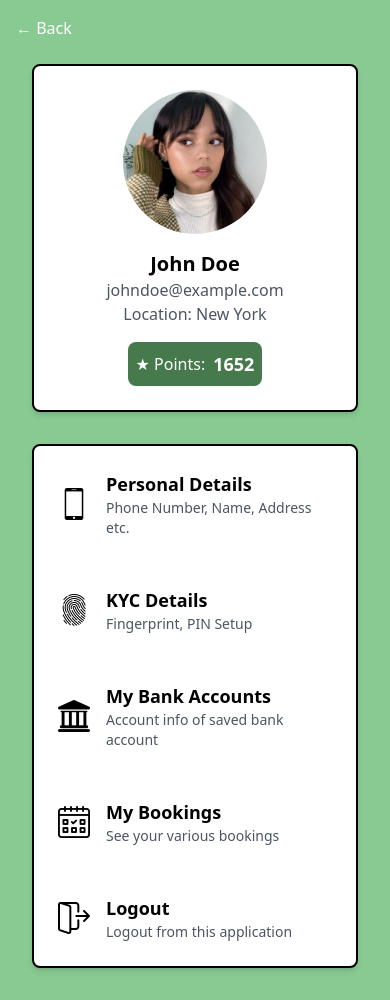
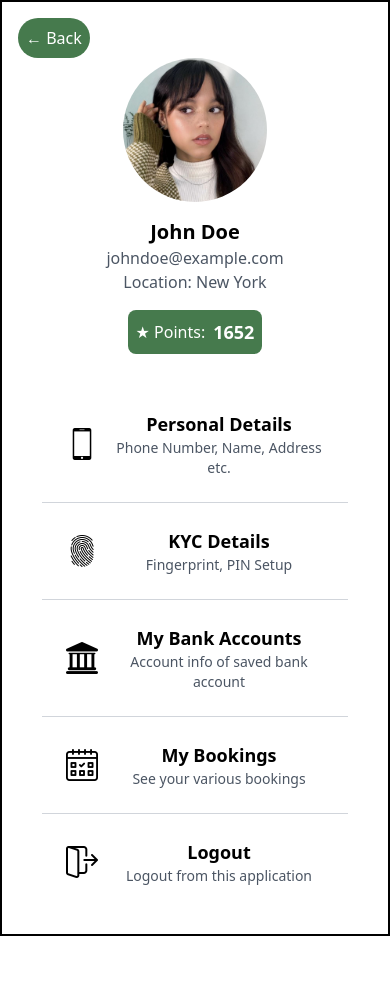
Before and after one commit to Kevaunjh/Wallet_Application, a React (Create React App) app: page /MyAccount in a window 390 px wide. After the commit the page ends 936 px from the top, so only its background shows below. Built offline with nearby package versions, Linux system fonts and the light colour scheme.

Commit message:
updaes on mobile layoput

```diff
--- a/src/AccountInfo/QuickServices/TopUpService.js
+++ b/src/AccountInfo/QuickServices/TopUpService.js
@@ -43,7 +43,7 @@ function TopUpService() {
       <div className="bg-white p-6 md:p-12 xl:rounded-3xl shadow-2xl w-full xl:max-w-4xl h-screen xl:h-[80vh] flex flex-col justify-center shadow-black border-black border-2 relative">
         {/* Back Button */}
         <div className="absolute top-12 left-12">
-          <Link to="/" className="text-base md:text-lg text-[#467a4d]">
+          <Link to="/" className="text-base md:text-lg rounded-full  p-2  bg-[#467a4d] text-white">
             &larr; Back
           </Link>
         </div>
--- a/src/AccountInfo/QuickServices/WaterService.js
+++ b/src/AccountInfo/QuickServices/WaterService.js
@@ -299,7 +299,7 @@ function WaterService() {
 
         {/* Back Button */}
         <div className="w-full flex justify-start mb-4 mt-12 px-8">
-          <Link to="/" className="text-lg text-[#467a4d]">
+          <Link to="/" className="text-lg rounded-full  p-2  bg-[#467a4d] text-white">
             &larr; Back
           </Link>
         </div>
--- a/src/MyAccount.js
+++ b/src/MyAccount.js
@@ -6,18 +6,96 @@ import fingerprintIcon from './images/fingerprint-scan.png';
 import bankIcon from './images/bank-building.png';
 import bookingsIcon from './images/booking.png';
 import logoutIcon from './images/logout.png';
+
 const points = 1652; // Update this value to match the global points
 
 function MyAccount() {
   return (
-    <div className="Profile bg-[#88ca92] min-h-screen flex flex-col items-center relative p-8">
-      {/* Back Button */}
-      <Link to="/" className="absolute top-4 left-4 text-white">
+    <div className="Profile bg-[#88ca92] min-h-screen flex flex-col items-center relative xl:p-8">
+      {/* Back Button for Larger Screens */}
+      <Link to="/" className="hidden xl:block absolute top-4 left-4 text-white">
         &larr; Back
       </Link>
 
+      {/* Combined Container for Small Screens */}
+      <div className="w-full xl:hidden bg-white p-6 xl:rounded-lg shadow-md flex flex-col items-center border-black border-2 relative min-h-screen h-auto">
+        {/* Back Button for Smaller Screens */}
+        <Link to="/" className="absolute top-4 left-4 rounded-full  p-2  bg-[#467a4d] text-white">
+          &larr; Back
+        </Link>
+
+        {/* Profile Picture and Details Container */}
+        <div className="flex flex-col items-center mt-8">
+          {/* Profile Picture */}
+          <img
+            src={profileplaceholder}
+            alt="Profile Placeholder"
+            className="w-36 h-36 rounded-full mb-4"
+          />
+          {/* Profile Details and Points */}
+          <div className="flex flex-col items-center">
+            <div className="text-center mb-4">
+              <h2 className="text-xl font-bold">John Doe</h2>
+              <p className="text-md text-gray-600">johndoe@example.com</p>
+              <p className="text-md text-gray-600">Location: New York</p>
+            </div>
+            <div className="bg-[#467a4d] p-1 rounded-lg flex items-center">
+              <Link className='flex items-center rounded-lg p-1' to="/Points">
+                <p className="text-md text-white mr-2">★ Points:</p>
+                <p className="text-lg font-semibold text-white">{points}</p>
+              </Link>
+            </div>
+          </div>
+        </div>
+
+        {/* Profile Info Section Links */}
+        <div className="flex flex-col mt-8 w-full overflow-y-auto text-left md:text-center xl:text-left">
+          <Link to="/Accountinfo/PersonalDetails" className="flex items-center p-6 hover:bg-gray-100 border-b border-gray-300 mx-4">
+            <img src={phoneIcon} alt="Phone Icon" className="w-8 h-8 mr-4 mx-auto" />
+            <div className="flex-1 text-center md:text-left">
+              <h3 className="text-lg font-semibold">Personal Details</h3>
+              <p className="text-sm text-gray-600">Phone Number, Name, Address etc.</p>
+            </div>
+          </Link>
+
+          <Link to="/Accountinfo/BiometricSetup" className="flex items-center p-6 hover:bg-gray-100 border-b border-gray-300 mx-4">
+            <img src={fingerprintIcon} alt="Fingerprint Icon" className="w-8 h-8 mr-4 mx-auto" />
+            <div className="flex-1 text-center md:text-left">
+              <h3 className="text-lg font-semibold">KYC Details</h3>
+              <p className="text-sm text-gray-600">Fingerprint, PIN Setup</p>
+            </div>
+          </Link>
+
+          <Link to="/Accountinfo/BankAccounts" className="flex items-center p-6 hover:bg-gray-100 border-b border-gray-300 mx-4">
+            <img src={bankIcon} alt="Bank Icon" className="w-8 h-8 mr-4 mx-auto" />
+            <div className="flex-1 text-center md:text-left">
+              <h3 className="text-lg font-semibold">My Bank Accounts</h3>
+              <p className="text-sm text-gray-600">Account info of saved bank account</p>
+            </div>
+          </Link>
+
+          <Link to="/Accountinfo/MyBookings" className="flex items-center p-6 hover:bg-gray-100 border-b border-gray-300 mx-4">
+            <img src={bookingsIcon} alt="Bookings Icon" className="w-8 h-8 mr-4 mx-auto" />
+            <div className="flex-1 text-center md:text-left">
+              <h3 className="text-lg font-semibold">My Bookings</h3>
+              <p className="text-sm text-gray-600">See your various bookings</p>
+            </div>
+          </Link>
+
+          <Link to="/Logout" className="flex items-center p-6 hover:bg-gray-100 mx-4">
+            <img src={logoutIcon} alt="Logout Icon" className="w-8 h-8 mr-4 mx-auto" />
+            <div className="flex-1 text-center md:text-left">
+              <h3 className="text-lg font-semibold">Logout</h3>
+              <p className="text-sm text-gray-600">Logout from this application</p>
+            </div>
+          </Link>
+        </div>
+      </div>
+
+      {/* Separated Containers for Large Screens */}
+      <div className="hidden xl:flex flex-col items-center w-full">
         {/* Profile Header */}
-      <div className="w-full md:w-5/12 bg-white p-6 rounded-lg shadow-md mt-8 flex flex-col items-center border-black border-2">
+        <div className="w-full xl:w-5/12 bg-white p-6 rounded-lg shadow-md mt-8 flex flex-col items-center border-black border-2">
           {/* Profile Picture and Details Container */}
           <div className="flex flex-col items-center">
             {/* Profile Picture */}
@@ -44,48 +122,44 @@ function MyAccount() {
         </div>
 
         {/* Profile Info Container */}
-      <div className="w-full md:w-5/12 mt-8 bg-white rounded-lg shadow-md border-black border-2">
+        <div className="w-full xl:w-5/12 mt-8 bg-white rounded-lg shadow-md border-black border-2">
           {/* Section Links */}
-        <div className="flex flex-col">
-          <Link to="/Accountinfo/PersonalDetails" className="flex items-center p-6 hover:bg-gray-100">
-            <img src={phoneIcon} alt="Phone Icon" className="w-8 h-8 mr-4" />
-            <div className="flex-1">
+          <div className="flex flex-col text-left md:text-center xl:text-left">
+            <Link to="/Accountinfo/PersonalDetails" className="flex items-center p-6 hover:bg-gray-100 border-b border-gray-300 mx-6">
+              <img src={phoneIcon} alt="Phone Icon" className="w-8 h-8 mr-4 mx-auto" />
+              <div className="flex-1 text-center md:text-left">
                 <h3 className="text-lg font-semibold">Personal Details</h3>
                 <p className="text-sm text-gray-600">Phone Number, Name, Address etc.</p>
               </div>
             </Link>
 
-
-          <Link to="/Accountinfo/BiometricSetup" className="flex items-center p-6 hover:bg-gray-100">
-            <img src={fingerprintIcon} alt="Fingerprint Icon" className="w-8 h-8 mr-4" />
-            <div className="flex-1">
+            <Link to="/Accountinfo/BiometricSetup" className="flex items-center p-6 hover:bg-gray-100 border-b border-gray-300 mx-6">
+              <img src={fingerprintIcon} alt="Fingerprint Icon" className="w-8 h-8 mr-4 mx-auto" />
+              <div className="flex-1 text-center md:text-left">
                 <h3 className="text-lg font-semibold">KYC Details</h3>
                 <p className="text-sm text-gray-600">Fingerprint, PIN Setup</p>
               </div>
             </Link>
 
-
-          <Link to="/Accountinfo/BankAccounts" className="flex items-center p-6 hover:bg-gray-100">
-            <img src={bankIcon} alt="Bank Icon" className="w-8 h-8 mr-4" />
-            <div className="flex-1">
+            <Link to="/Accountinfo/BankAccounts" className="flex items-center p-6 hover:bg-gray-100 border-b border-gray-300 mx-6">
+              <img src={bankIcon} alt="Bank Icon" className="w-8 h-8 mr-4 mx-auto" />
+              <div className="flex-1 text-center md:text-left">
                 <h3 className="text-lg font-semibold">My Bank Accounts</h3>
                 <p className="text-sm text-gray-600">Account info of saved bank account</p>
               </div>
             </Link>
 
-
-          <Link to="/Accountinfo/MyBookings" className="flex items-center p-6 hover:bg-gray-100">
-            <img src={bookingsIcon} alt="Bookings Icon" className="w-8 h-8 mr-4" />
-            <div className="flex-1">
+            <Link to="/Accountinfo/MyBookings" className="flex items-center p-6 hover:bg-gray-100 border-b border-gray-300 mx-6">
+              <img src={bookingsIcon} alt="Bookings Icon" className="w-8 h-8 mr-4 mx-auto" />
+              <div className="flex-1 text-center md:text-left">
                 <h3 className="text-lg font-semibold">My Bookings</h3>
                 <p className="text-sm text-gray-600">See your various bookings</p>
               </div>
             </Link>
 
-
-          <Link to="/Logout" className="flex items-center p-6 hover:bg-gray-100">
-            <img src={logoutIcon} alt="Logout Icon" className="w-8 h-8 mr-4" />
-            <div className="flex-1">
+            <Link to="/Logout" className="flex items-center p-6 hover:bg-gray-100 mx-6">
+              <img src={logoutIcon} alt="Logout Icon" className="w-8 h-8 mr-4 mx-auto" />
+              <div className="flex-1 text-center md:text-left">
                 <h3 className="text-lg font-semibold">Logout</h3>
                 <p className="text-sm text-gray-600">Logout from this application</p>
               </div>
@@ -93,6 +167,7 @@ function MyAccount() {
           </div>
         </div>
       </div>
+    </div>
   );
 }
 
```
Lines whose indentation alone changed are shown as unchanged.
